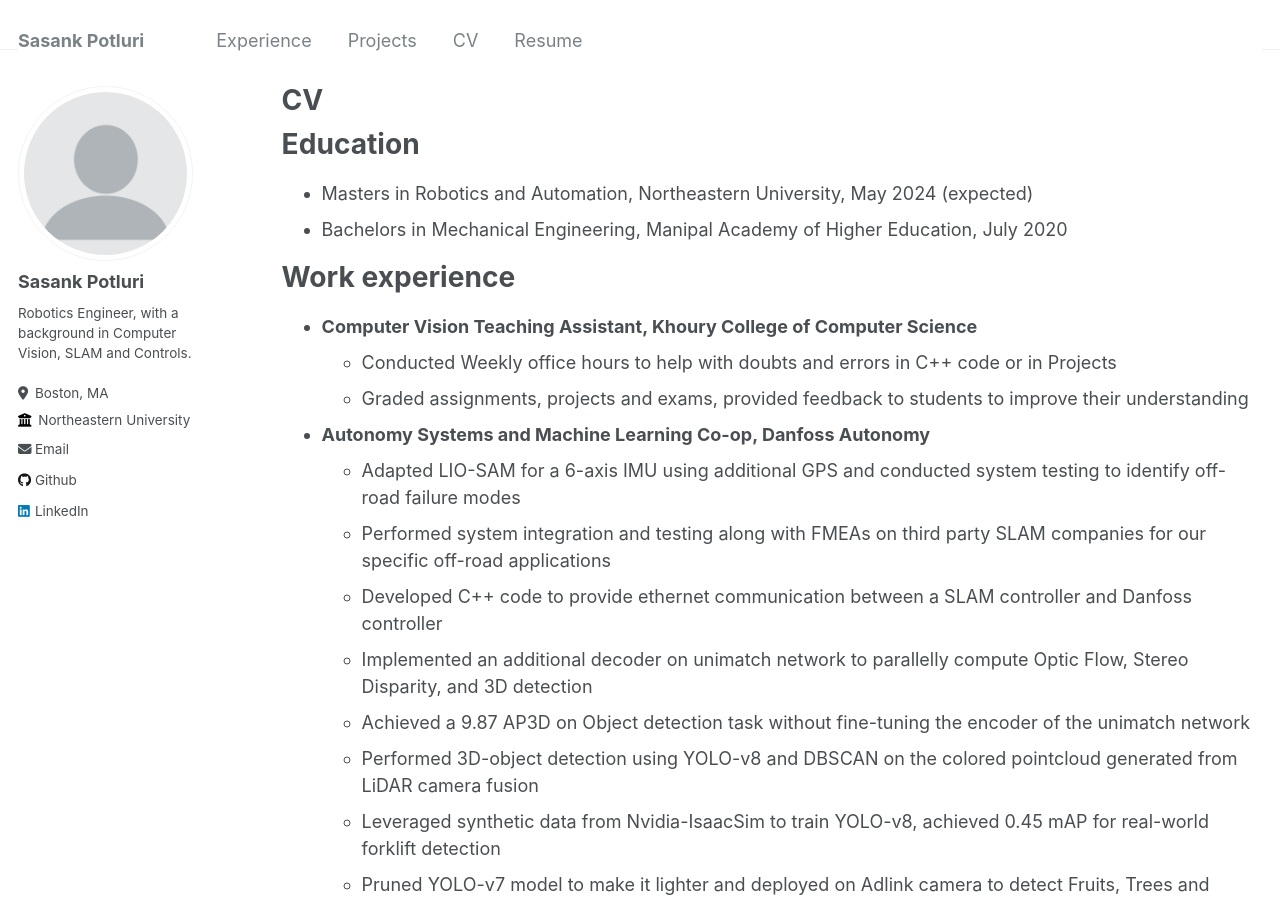
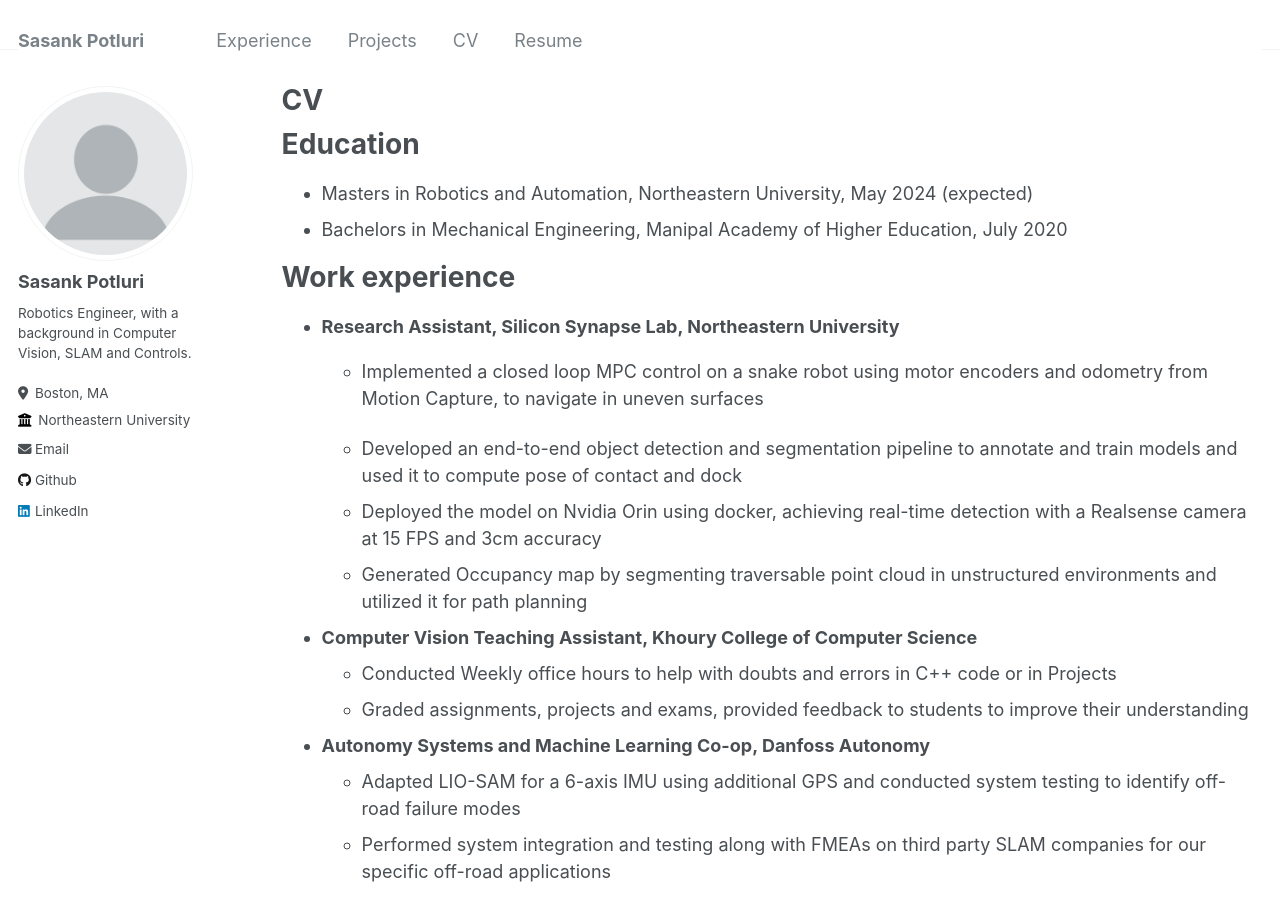
Before and after one commit to sasank98/sasank98.github.io, a Jekyll site: the page built from _pages/cv.md, in a window 1280 px wide and 900 px high. Built offline with Jekyll 4.4.1, drawn with Linux system fonts in a browser that asks for light colours.

Commit message:
Updated the site, based on latest updates
Added Cobra and Silicon Synapse

```diff
--- a/_pages/cv.md
+++ b/_pages/cv.md
@@ -16,6 +16,12 @@
 
 Work experience
 ======
+* __Research Assistant, Silicon Synapse Lab, Northeastern University__
+    * Implemented a closed loop MPC control on a snake robot using motor encoders and odometry from Motion Capture, to navigate in uneven surfaces
+
+    * Developed an end-to-end object detection and segmentation pipeline to annotate and train models and used it to compute pose of contact and dock
+    * Deployed the model on Nvidia Orin using docker, achieving real-time detection with a Realsense camera at 15 FPS and 3cm accuracy
+    * Generated Occupancy map by segmenting traversable point cloud in unstructured environments and utilized it for path planning
 * __Computer Vision Teaching Assistant, Khoury College of Computer Science__
     * Conducted Weekly office hours to help with doubts and errors in C++ code or in Projects
     * Graded assignments, projects and exams, provided feedback to students to improve their understanding
```
Also changed, not shown: _pages/about.md (+8 -0 lines), _pages/publications.md (+9 -0 lines), 3 other files.
